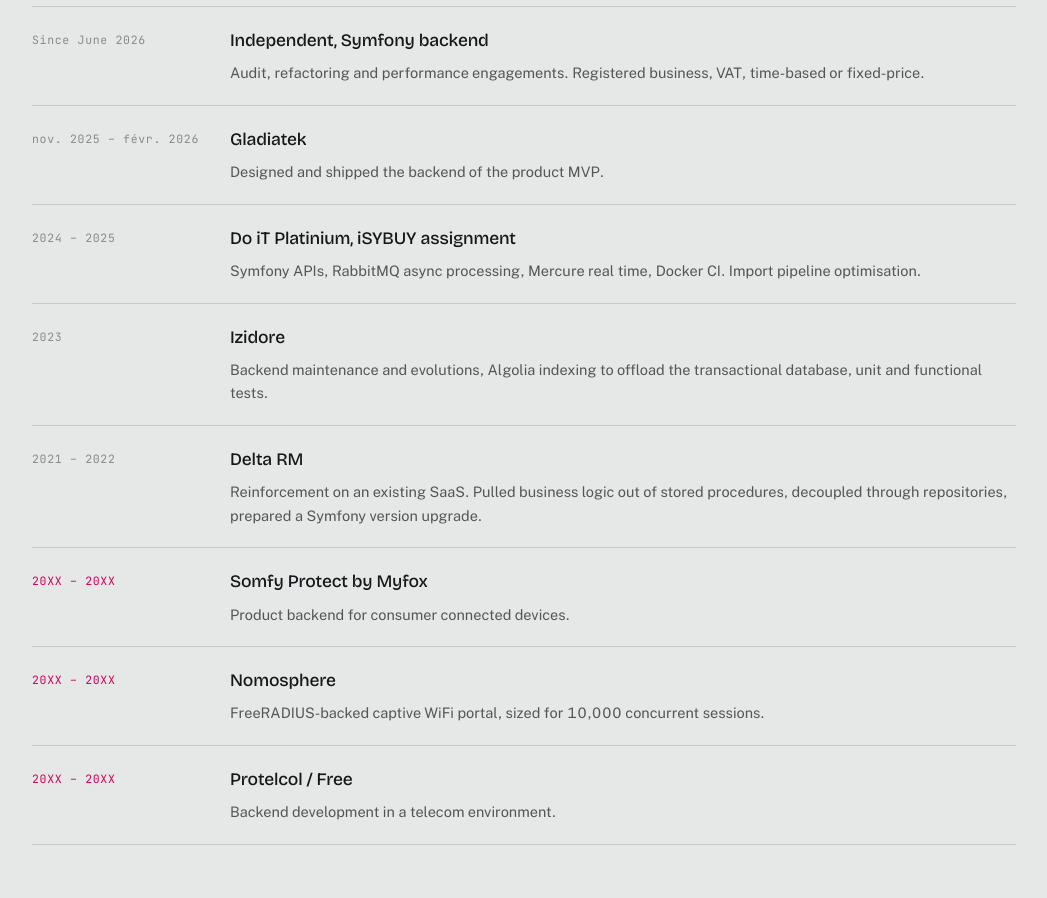
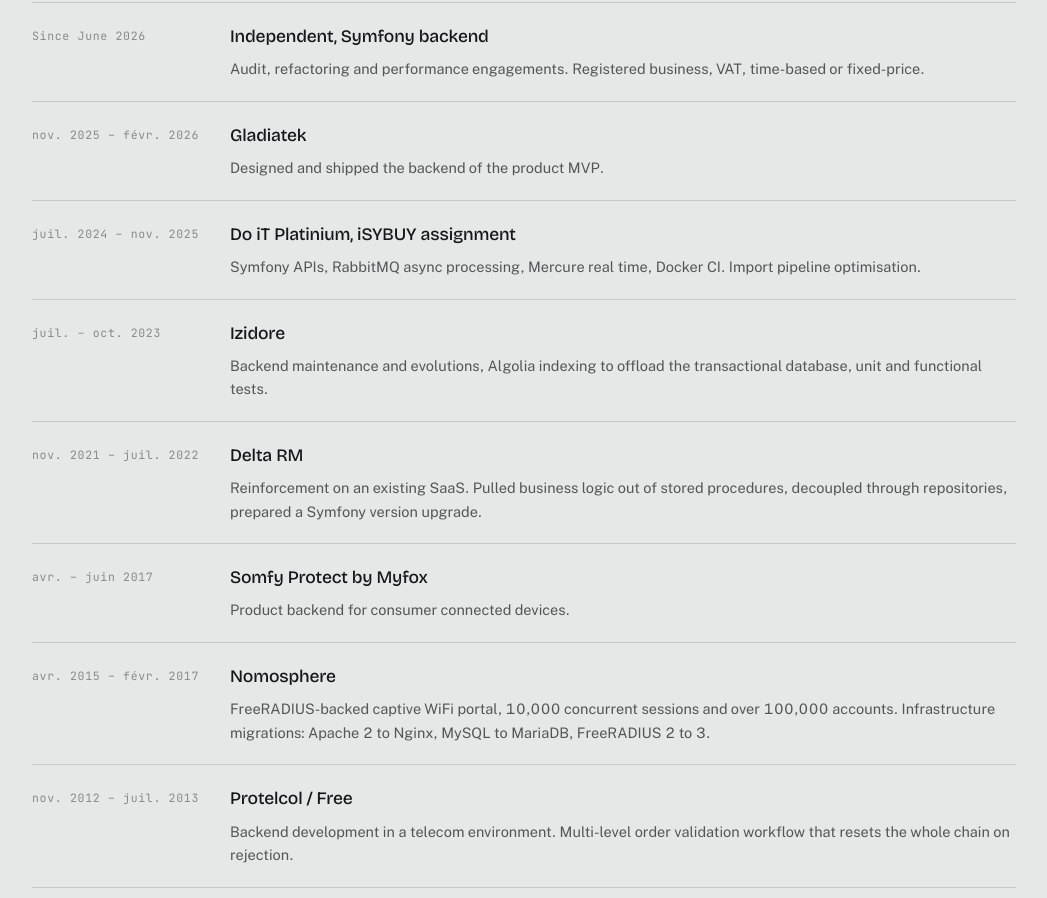
Before and after one commit to rauzadaj/rauzadaj.github.io, a plain HTML site: page index.html in a window 1280 px wide. Shown: the part 1882-2780 px from the top of the page, without its empty margins (116-1163 px from the left). Drawn offline with nearby package versions, Linux system fonts and the light colour scheme.

Commit message:
Update index.html

```diff
--- a/index.html
+++ b/index.html
@@ -1,4 +1,4 @@
-e<!doctype html>
+<!doctype html>
 <html lang="fr">
 <head>
 <meta charset="utf-8" />
@@ -444,7 +444,7 @@
         </div>
 
         <div class="tl-row">
-          <div class="tl-when">2024 &ndash; 2025</div>
+          <div class="tl-when">juil. 2024 &ndash; nov. 2025</div>
           <div class="tl-what">
             <h3 data-fr="Do iT Platinium, mission iSYBUY" data-en="Do iT Platinium, iSYBUY assignment"></h3>
             <p data-fr="APIs Symfony, traitements asynchrones RabbitMQ, temps réel Mercure, CI Docker. Optimisation du pipeline d'import."
@@ -453,7 +453,7 @@
         </div>
 
         <div class="tl-row">
-          <div class="tl-when">2023</div>
+          <div class="tl-when">juil. &ndash; oct. 2023</div>
           <div class="tl-what">
             <h3>Izidore</h3>
             <p data-fr="Maintenance et évolutions backend, indexation Algolia pour délester la base transactionnelle, tests unitaires et fonctionnels."
@@ -462,7 +462,7 @@
         </div>
 
         <div class="tl-row">
-          <div class="tl-when">2021 &ndash; 2022</div>
+          <div class="tl-when">nov. 2021 &ndash; juil. 2022</div>
           <div class="tl-what">
             <h3>Delta RM</h3>
             <p data-fr="Renfort sur un SaaS existant. Sortie de la logique métier des procédures stockées, découplage par repositories, préparation d'une montée de version Symfony."
@@ -470,8 +470,8 @@
           </div>
         </div>
 
-        <div class="tl-row todo">
-          <div class="tl-when">20XX &ndash; 20XX</div>
+        <div class="tl-row">
+          <div class="tl-when">avr. &ndash; juin 2017</div>
           <div class="tl-what">
             <h3 data-fr="Somfy Protect by Myfox" data-en="Somfy Protect by Myfox"></h3>
             <p data-fr="Backend produit sur des objets connectés grand public."
@@ -479,21 +479,21 @@
           </div>
         </div>
 
-        <div class="tl-row todo">
-          <div class="tl-when">20XX &ndash; 20XX</div>
+        <div class="tl-row">
+          <div class="tl-when">avr. 2015 &ndash; f&eacute;vr. 2017</div>
           <div class="tl-what">
             <h3>Nomosphere</h3>
-            <p data-fr="Portail captif WiFi adossé à FreeRADIUS, dimensionné pour 10 000 sessions simultanées."
-               data-en="FreeRADIUS-backed captive WiFi portal, sized for 10,000 concurrent sessions."></p>
+            <p data-fr="Portail captif WiFi adossé à FreeRADIUS, 10 000 sessions simultanées et plus de 100 000 comptes. Migrations d'infrastructure : Apache 2 vers Nginx, MySQL vers MariaDB, FreeRADIUS 2 vers 3."
+               data-en="FreeRADIUS-backed captive WiFi portal, 10,000 concurrent sessions and over 100,000 accounts. Infrastructure migrations: Apache 2 to Nginx, MySQL to MariaDB, FreeRADIUS 2 to 3."></p>
           </div>
         </div>
 
-        <div class="tl-row todo">
-          <div class="tl-when">20XX &ndash; 20XX</div>
+        <div class="tl-row">
+          <div class="tl-when">nov. 2012 &ndash; juil. 2013</div>
           <div class="tl-what">
             <h3>Protelcol / Free</h3>
-            <p data-fr="Développement backend en environnement télécom."
-               data-en="Backend development in a telecom environment."></p>
+            <p data-fr="Développement backend en environnement télécom. Workflow de validation de commandes multi-niveaux avec remise à zéro du circuit en cas de refus."
+               data-en="Backend development in a telecom environment. Multi-level order validation workflow that resets the whole chain on rejection."></p>
           </div>
         </div>
       </div>
```
